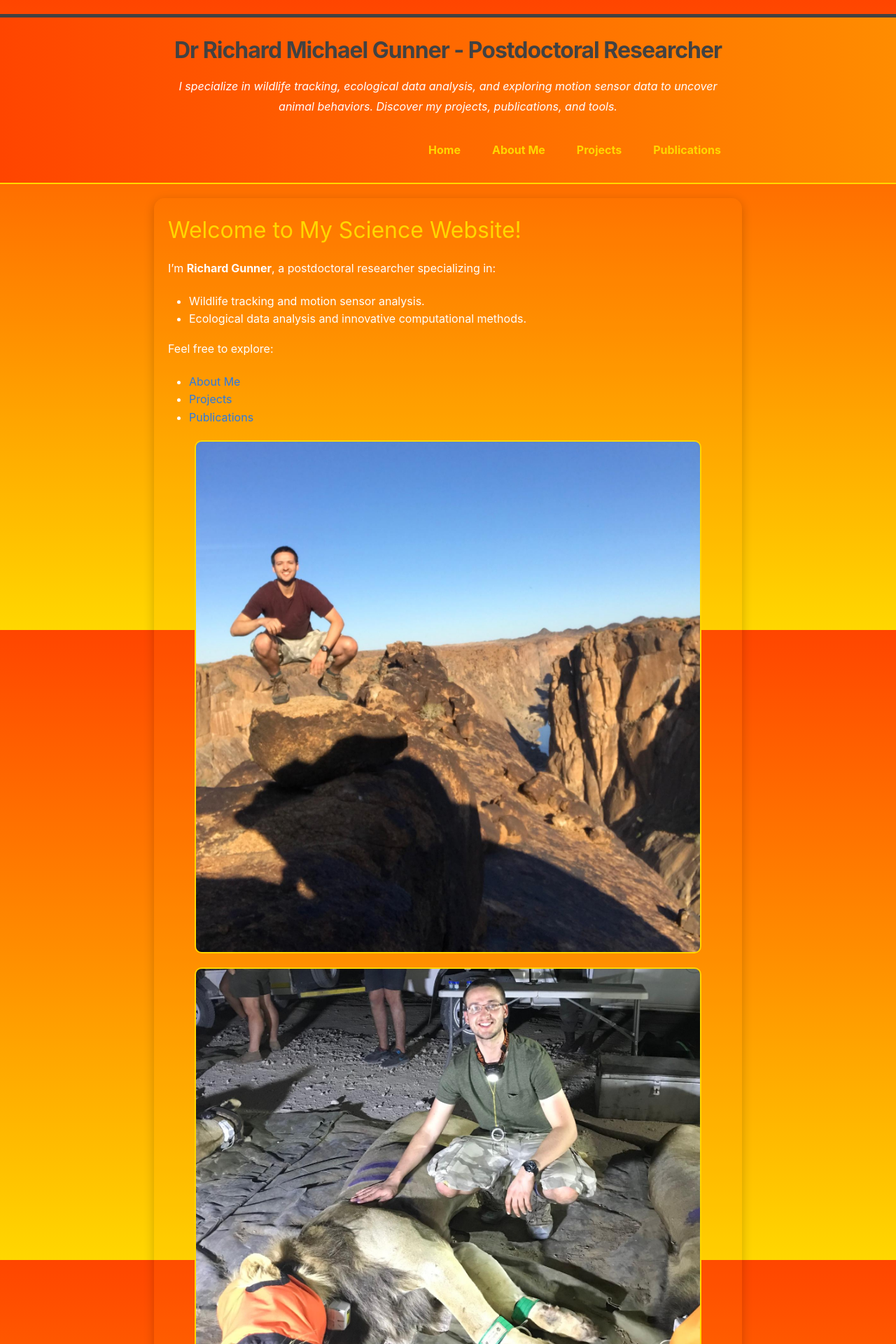
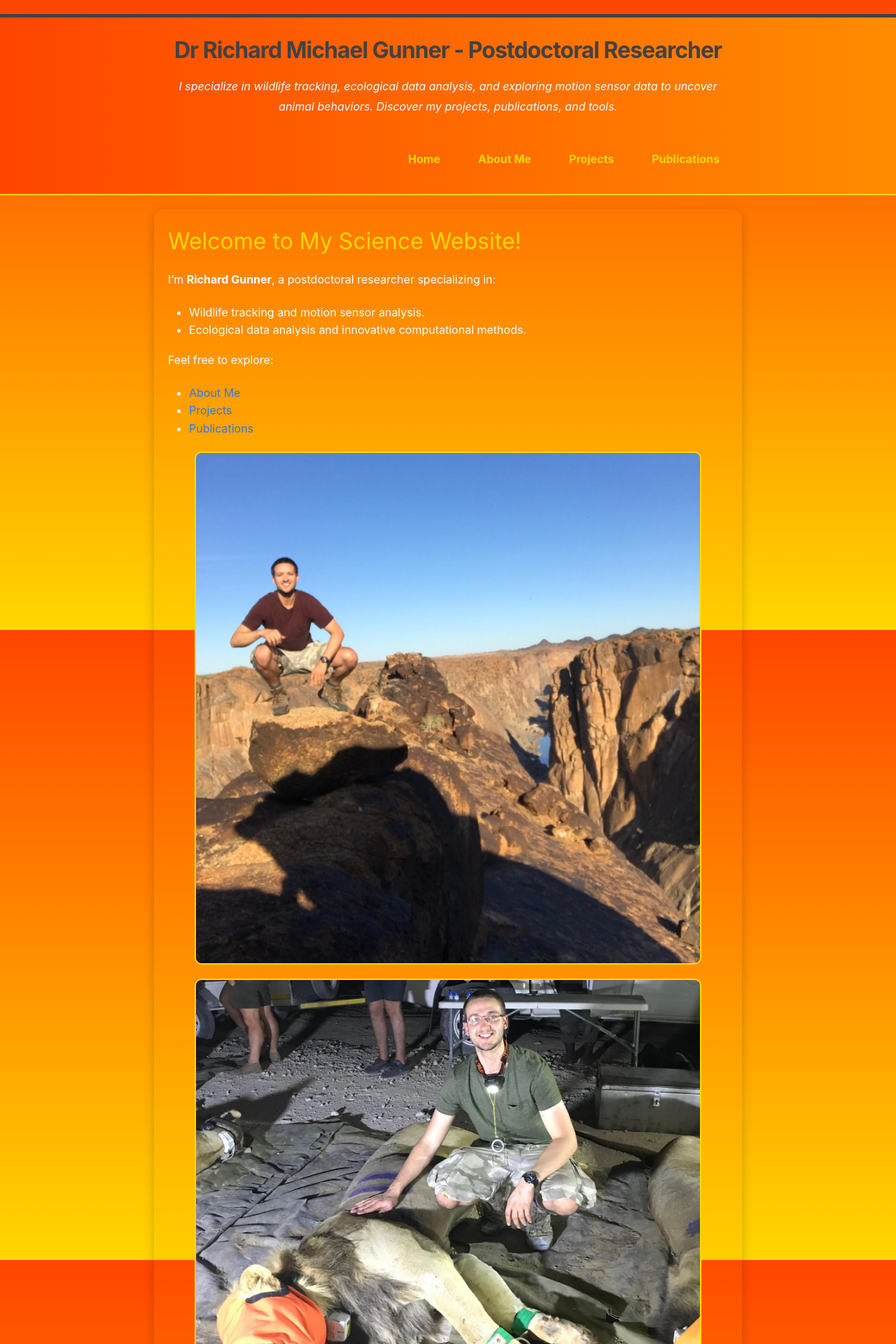
Before and after one commit to Richard6195/my-website, a Jekyll site: the page built from index.md, in a window 1280 px wide. Shown: the top 1920 px of the page at 70% size. Built offline with Jekyll 4.4.1, drawn with Linux system fonts in a browser that asks for light colours.

```diff
--- a/_sass/minima/_custom.scss
+++ b/_sass/minima/_custom.scss
@@ -35,23 +35,26 @@ body {
 .site-nav {
   display: flex;
   justify-content: center;
-  gap: 5px;
-  flex-wrap: wrap; /* Ensures items wrap to the next line on small screens */
+  flex-wrap: wrap; /* Allows links to move to the next line if needed */
+  gap: 10px;
   margin-top: 10px;
-  margin-bottom: 10px;
+  padding: 10px 0;
+  z-index: 10; /* Ensure navigation stays on top */
+  position: relative; /* Prevent overlapping issues */
 }
 
 .site-nav .page-link {
   text-decoration: none;
   color: #FFD700; /* Gold links */
   font-weight: bold;
-  padding: 5px 10px; /* Add padding for better clickability */
+  padding: 8px 12px; /* Add padding for better touch interaction */
   border-radius: 3px; /* Optional: Rounded corners */
+  background: none; /* Removes background color */
 }
 
 .site-nav .page-link:hover {
   text-decoration: underline;
-  color: $brand-color;
+  color: #FF8C00; /* Highlight color on hover */
 }
 
 /* Footer Styling */
@@ -122,27 +125,21 @@ img, video {
 }
 
 
+/* Responsive Styling for Mobile Screens */
 @media screen and (max-width: 768px) {
-  /* Navigation Styling */
- .site-nav {
-  display: flex;
-  justify-content: center;
-  gap: 5px;
-  flex-wrap: wrap; /* Ensures items wrap to the next line on small screens */
-  margin-top: 10px;
-  margin-bottom: 10px;
- }
+  .site-header {
+    padding: 10px 0; /* Adjust header padding for smaller screens */
+  }
 
- .site-nav .page-link {
-  text-decoration: none;
-  color: #FFD700; /* Gold links */
-  font-weight: bold;
-  padding: 5px 10px; /* Add padding for better clickability */
-  border-radius: 3px; /* Optional: Rounded corners */
- }
+  .site-nav {
+    flex-direction: column; /* Stack navigation links vertically */
+    align-items: center; /* Center align navigation links */
+    gap: 5px; /* Reduce spacing for smaller screens */
+    margin-top: 5px;
+  }
 
- .site-nav .page-link:hover {
- text-decoration: underline;
- color: $brand-color;
- }
+  .site-nav .page-link {
+    font-size: 0.9rem; /* Adjust font size for smaller screens */
+    padding: 6px 8px; /* Adjust padding for touch-friendly size */
+  }
 }
```
